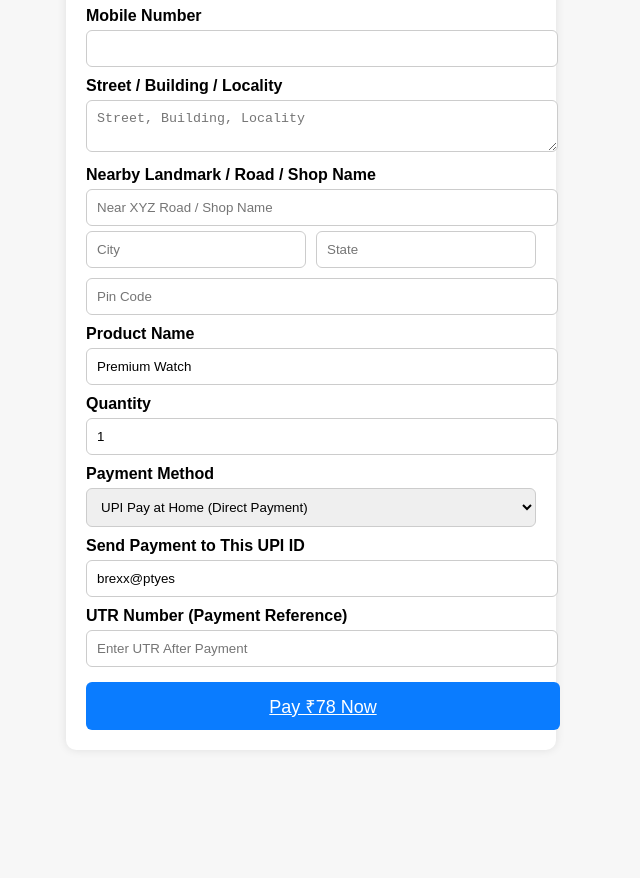
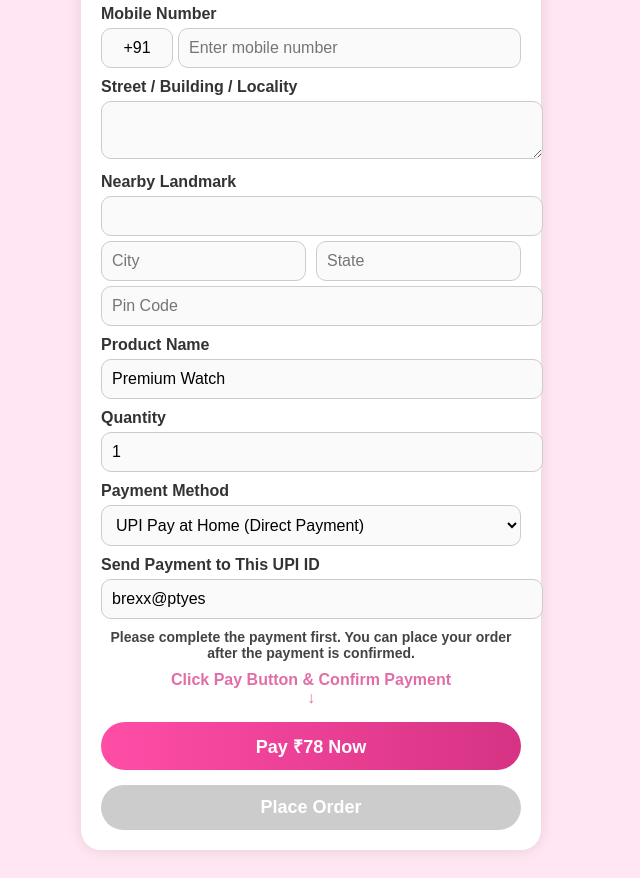
Before and after one commit to brejxx02/order-form, a plain HTML site: page index.html in a window 1280 px wide. Shown: the part 179-1057 px from the top of the page, without its empty margins (329-969 px from the left). Before the commit the page ends 957 px from the top, so only its background shows below. Drawn offline with Linux system fonts and the light colour scheme.

Commit message:
Revamp order form with new styles and functionality
Updated the order form with new styles, improved layout, and added functionality for payment confirmation.

```diff
--- a/index.html
+++ b/index.html
@@ -3,109 +3,220 @@
 <head>
 <meta charset="UTF-8">
 <meta name="viewport" content="width=device-width, initial-scale=1.0">
-  <title>Order Form</title>
-
+<title>Meesho Style Order Form</title>
 <style>
     body {
-      font-family: Arial, sans-serif;
-      background: #f7f7f7;
+        font-family: 'Arial', sans-serif;
+        background: #ffe6f2;
         padding: 20px;
+        display: flex;
+        justify-content: center;
     }
-    .container {
-      max-width: 450px;
+
+    .container, .success-box {
+        width: 100%;
+        max-width: 420px;
         background: #fff;
-      margin: auto;
         padding: 20px;
-      border-radius: 10px;
-      box-shadow: 0px 0px 10px rgba(0,0,0,0.1);
+        border-radius: 20px;
+        box-shadow: 0 0 15px rgba(0,0,0,0.1);
     }
-    h2 { text-align: center; }
-    label { font-weight: bold; margin-top: 10px; display: block; }
+
+    h2 {
+        text-align: center;
+        color: #d63384;
+        margin-bottom: 15px;
+        font-size: 24px;
+        font-weight: bold;
+    }
+
+    label {
+        font-weight: bold;
+        margin-top: 10px;
+        display: block;
+        color: #333;
+    }
+
     input, textarea, select {
         width: 100%;
         padding: 10px;
         margin-top: 5px;
         border: 1px solid #ccc;
-      border-radius: 6px;
+        border-radius: 10px;
+        font-size: 16px;
+        background: #fafafa;
     }
-    button, .switch-btn {
+
+    .address-row {
+        display: flex;
+        gap: 10px;
+    }
+
+    .btn {
+        display: block;
+        text-align: center;
+        background: linear-gradient(90deg, #ff4da6, #d63384);
+        color: #fff !important;
+        padding: 12px;
+        border-radius: 50px;
+        margin-top: 15px;
+        font-size: 18px;
+        font-weight: bold;
+        text-decoration: none;
+        transition: 0.2s;
+        cursor: pointer;
+    }
+
+    .btn:hover {
+        opacity: 0.8;
+    }
+
+    #placeOrderBtn {
         width: 100%;
-      padding: 12px;
         border: none;
-      color: white;
-      font-size: 18px;
-      border-radius: 6px;
-      margin-top: 15px;
-      text-align: center;
-      display: block;
     }
-    .switch-btn { background: #0a7cff; }
-    #placeOrderBtn { display: none; background: #ff3b3b; }
-    #waitMsg {
-      display: none;
-      color: green;
+
+    .payment-note {
         text-align: center;
         font-weight: bold;
-      margin-top: 15px;
+        color: #d63384;
+        margin-top: 10px;
         font-size: 16px;
+        animation: blink 1.2s infinite;
     }
-    .address-row { display: flex; gap: 10px; }
-    .address-row input { flex: 1; }
+
+    @keyframes blink {
+        0% { opacity: 1; }
+        50% { opacity: 0.5; }
+        100% { opacity: 1; }
+    }
+
+    button:disabled {
+        background: #ccc;
+        cursor: not-allowed;
+    }
+
+    .info-note {
+        text-align: center;
+        font-size: 14px;
+        font-weight: bold;
+        color: #444;
+        margin-top: 10px;
+    }
+
+    .success-box {
+        text-align: center;
+        display: none; /* hidden initially */
+        animation: fadeIn 1s ease-in-out;
+    }
+    .success-box h1 {
+        color: #28a745;
+        font-size: 32px;
+        margin-bottom: 15px;
+    }
+    .success-box p {
+        font-size: 18px;
+        color: #444;
+        line-height: 1.5;
+    }
+    @keyframes fadeIn {
+        from {opacity:0;}
+        to {opacity:1;}
+    }
+
+    /* Mobile input with +91 styling */
+    .mobile-input {
+        display: flex;
+        gap: 5px;
+    }
+    .mobile-input input:first-child {
+        width: 50px;
+        text-align: center;
+        border-radius: 10px;
+        border: 1px solid #ccc;
+        background: #fafafa;
+    }
+    .mobile-input input:last-child {
+        flex: 1;
+    }
 </style>
+<script>
+let countdownInterval;
 
-  <script>
-    function afterPayment() {
-      document.getElementById("payNowBtn").style.display = "none";
+function startCountdown() {
+    let countdown = 15;
+    const waitMsg = document.getElementById("waitMsg");
+    const placeOrderBtn = document.getElementById("placeOrderBtn");
+    const paymentNote = document.querySelector(".payment-note");
 
-      const waitMsg = document.getElementById("waitMsg");
-      waitMsg.style.display = "block";
+    placeOrderBtn.disabled = true;
+    paymentNote.style.display = "none";
+    waitMsg.innerHTML = `<p style="color:#d63384;font-weight:bold;">✔ Payment clicked! Confirm your order and wait ${countdown} seconds...</p>`;
 
-      let seconds = 15;
-      waitMsg.innerText = `Payment verify ho raha hai, please wait ${seconds} sec...`;
-
-      const countdown = setInterval(() => {
-        seconds--;
-        if (seconds > 0) {
-          waitMsg.innerText = `Payment verify ho raha hai, please wait ${seconds} sec...`;
+    countdownInterval = setInterval(() => {
+        countdown--;
+        if(countdown > 0){
+            waitMsg.innerHTML = `<p style="color:#d63384;font-weight:bold;">✔ Confirm your order and wait ${countdown} seconds...</p>`;
         } else {
-          clearInterval(countdown);
-          waitMsg.style.display = "none";
-          document.getElementById("placeOrderBtn").style.display = "block";
+            clearInterval(countdownInterval);
+            waitMsg.innerHTML = `<p style="color:green;font-weight:bold;">✔ You can now place your order</p>`;
+            placeOrderBtn.disabled = false;
         }
     }, 1000);
 }
+
+function submitForm(event){
+    event.preventDefault(); // stop normal form submission
+
+    // send form data via FormSubmit
+    const form = document.getElementById("orderForm");
+    const action = form.getAttribute("action");
+    const formData = new FormData(form);
+
+    fetch(action, {
+        method: "POST",
+        body: formData,
+    }).then(response => {
+        // hide form & show success
+        document.querySelector(".container").style.display = "none";
+        document.querySelector(".success-box").style.display = "block";
+    }).catch(error => {
+        alert("There was an error sending your order. Please try again.");
+        console.error(error);
+    });
+}
 </script>
 </head>
+<body>
 
-<body>
 <div class="container">
 <h2>Order Form</h2>
-
-    <form action="https://formsubmit.co/brajeshkhant855@gmail.com" method="POST">
-
+<form id="orderForm" action="https://formsubmit.co/brajeshkhant855@gmail.com" method="POST" onsubmit="submitForm(event)">
+    <!-- Hidden fields for FormSubmit -->
     <input type="hidden" name="_captcha" value="false">
     <input type="hidden" name="_template" value="table">
-      <input type="hidden" name="_subject" value="New Product Order Received">
 
     <label>Your Name</label>
     <input type="text" name="Customer Name" required>
 
     <label>Mobile Number</label>
-      <input type="number" name="Mobile" required>
+    <div class="mobile-input">
+        <input type="text" value="+91" readonly>
+        <input type="number" name="Mobile" placeholder="Enter mobile number" required>
+    </div>
 
-      <!-- Structured Address -->
     <label>Street / Building / Locality</label>
-      <textarea name="Address" rows="2" placeholder="Street, Building, Locality" required></textarea>
+    <textarea name="Address" rows="2" required></textarea>
 
-      <label>Nearby Landmark / Road / Shop Name</label>
-      <input type="text" name="Landmark" placeholder="Near XYZ Road / Shop Name" required>
+    <label>Nearby Landmark</label>
+    <input type="text" name="Landmark" required>
 
     <div class="address-row">
         <input type="text" name="City" placeholder="City" required>
         <input type="text" name="State" placeholder="State" required>
     </div>
 
-      <input type="number" name="Pin Code" placeholder="Pin Code" required style="margin-top:10px;">
+    <input type="number" name="Pin Code" placeholder="Pin Code" required>
 
     <label>Product Name</label>
     <input type="text" name="Product Name" value="Premium Watch" required>
@@ -121,22 +232,32 @@
     <label>Send Payment to This UPI ID</label>
     <input type="text" value="brexx@ptyes" readonly>
 
-      <label>UTR Number (Payment Reference)</label>
-      <input type="text" name="UTR Number" placeholder="Enter UTR After Payment" required>
+    <div class="info-note">
+        Please complete the payment first. You can place your order after the payment is confirmed.
+    </div>
 
-      <!-- PAY NOW BUTTON -->
-      <a id="payNowBtn"
-         class="switch-btn"
+    <div class="payment-note">
+        Click Pay Button & Confirm Payment <br> ↓
+    </div>
+
+    <a id="payNowBtn" class="btn"
        href="upi://pay?pa=brexx@ptyes&pn=Brajesh&am=78&cu=INR"
-         onclick="afterPayment()">
+       onclick="startCountdown()">
        Pay ₹78 Now
     </a>
 
     <div id="waitMsg"></div>
 
-      <button id="placeOrderBtn" type="submit">Place Order</button>
-
+    <button id="placeOrderBtn" class="btn" type="submit" disabled>Place Order</button>
 </form>
 </div>
+
+<div class="success-box">
+    <h1>✔ Your order was successful!</h1>
+    <p>Thank you for shopping with us.<br>
+       Your order will be delivered within 1-3 days.<br>
+       Stay tuned! 🚚</p>
+</div>
+
 </body>
 </html>
```
Lines whose indentation alone changed are shown as unchanged.
